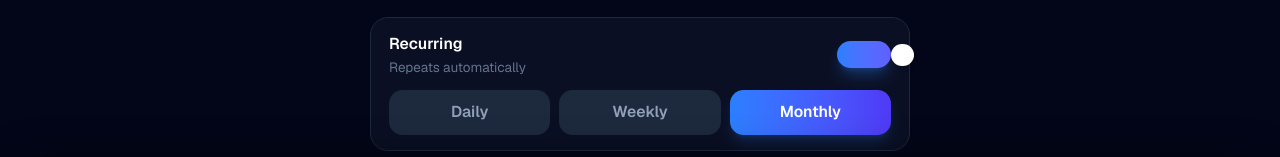
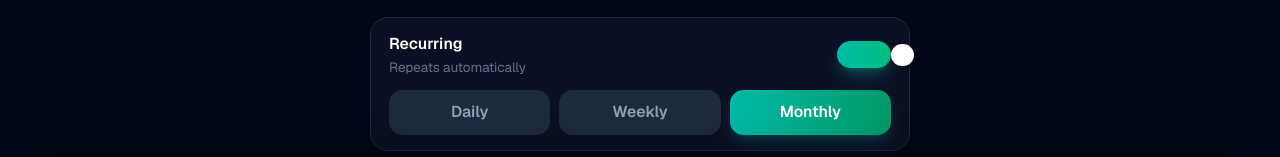
Before and after one commit to harshadhanishsr/expense-tracker, a Next.js app: page /add in a window 1280 px wide. Both pictures are taken after a click on the button 864 px from the left and 875 px from the top of the page. Shown: the part 821-978 px from the top of the page. Built offline with nearby package versions, Linux system fonts and the light colour scheme; no server answers.

Commit message:
fix(qa): ISSUE-005 — retheme TransactionForm Recurring controls to teal
Recurring toggle background, interval pills, and the repeat banner all
used blue/indigo gradients that conflicted with the dual-palette design
system. Switched to teal/emerald to match core finance UI.

```diff
--- a/src/components/TransactionForm.tsx
+++ b/src/components/TransactionForm.tsx
@@ -65,9 +65,9 @@ export default function TransactionForm() {
 
       {/* Repeat banner */}
       {isRepeat && (
-        <div className="flex items-center gap-2 bg-blue-500/10 border border-blue-500/20 rounded-2xl px-4 py-3">
-          <span className="text-blue-400 text-lg">↺</span>
-          <p className="text-blue-300 text-sm font-medium">Repeating a past transaction — edit if needed</p>
+        <div className="flex items-center gap-2 bg-teal-500/10 border border-teal-500/20 rounded-2xl px-4 py-3">
+          <span className="text-teal-400 text-lg">↺</span>
+          <p className="text-teal-300 text-sm font-medium">Repeating a past transaction — edit if needed</p>
         </div>
       )}
 
@@ -146,7 +146,7 @@ export default function TransactionForm() {
           </div>
           <button type="button" onClick={() => setIsRecurring(r => !r)}
             className={`w-12 h-6 rounded-full transition-all duration-300 relative flex-shrink-0
-              ${isRecurring ? 'bg-gradient-to-r from-blue-500 to-indigo-500 shadow-lg shadow-blue-500/30' : 'bg-slate-700'}`}>
+              ${isRecurring ? 'bg-gradient-to-r from-teal-500 to-emerald-500 shadow-lg shadow-teal-500/30' : 'bg-slate-700'}`}>
             <span className={`absolute top-0.5 w-5 h-5 rounded-full bg-white shadow-md transition-transform duration-300 ${isRecurring ? 'translate-x-6' : 'translate-x-0.5'}`} />
           </button>
         </div>
@@ -156,7 +156,7 @@ export default function TransactionForm() {
               <button key={interval} type="button" onClick={() => setRecurrenceInterval(interval)}
                 className={`flex-1 py-2.5 rounded-xl text-sm font-semibold capitalize transition-all active:scale-95
                   ${recurrenceInterval===interval
-                    ? 'bg-gradient-to-r from-blue-500 to-indigo-600 text-white shadow-lg shadow-blue-500/20'
+                    ? 'bg-gradient-to-r from-teal-500 to-emerald-600 text-white shadow-lg shadow-teal-500/20'
                     : 'bg-slate-800 text-slate-400 hover:bg-slate-700'}`}
               >{interval}</button>
             ))}
```
